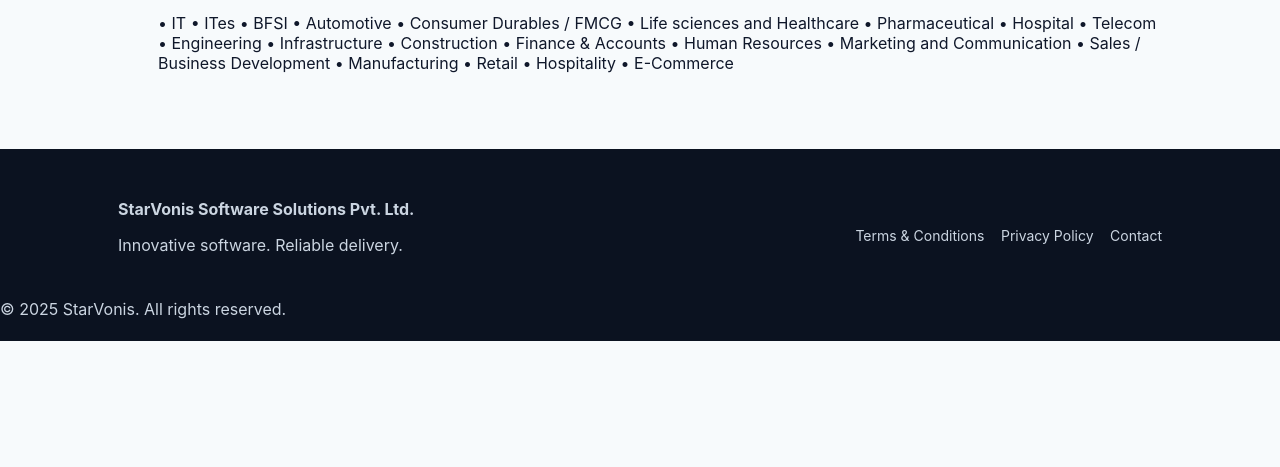
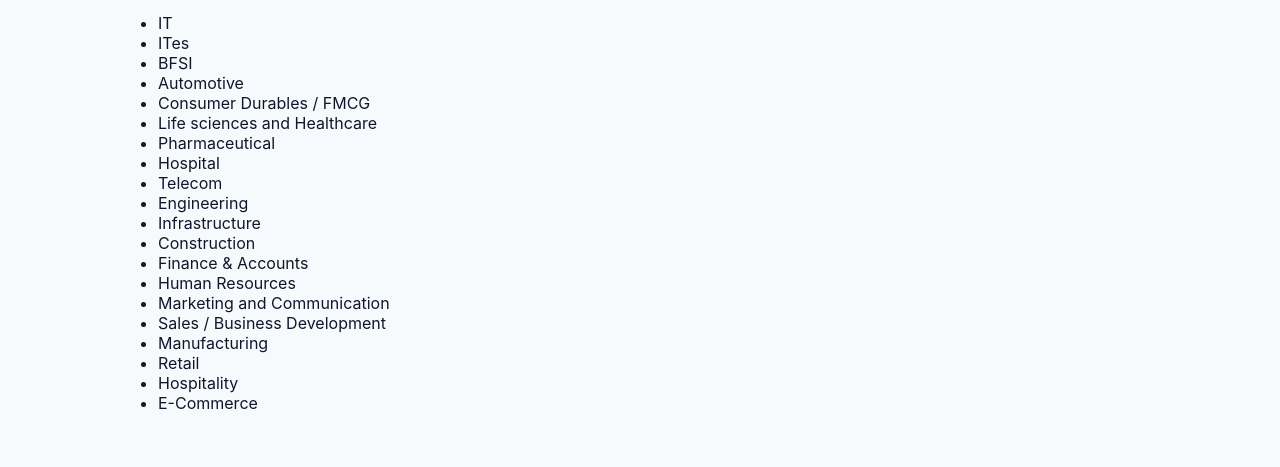
Before and after one commit to Starvonis/starvonis-website, a plain HTML site: page Our Verticles.html in a window 1280 px wide. Shown: the part 333-800 px from the top of the page. Drawn offline with Linux system fonts and the light colour scheme.

Commit message:
Our Verticles.html

```diff
--- a/Our Verticles.html
+++ b/Our Verticles.html
@@ -34,26 +34,27 @@
     <h1>Our Verticals</h1>
     <p>Being a young and fast-growing Recruitment company, we serve a wide range of industry verticals through innovative and customized solutions and passionate commitment to research. Understanding the different hiring strategies and compensation norms, we at Company Name specialized HR services and value-added services to our clients in different industry verticals.
 <ul>
-•	IT
-•	ITes
-•	BFSI
-•	Automotive
-•	Consumer Durables / FMCG
-•	Life sciences and Healthcare
-•	Pharmaceutical
-•	Hospital
-•	Telecom
-•	Engineering
-•	Infrastructure
-•	Construction
-•	Finance & Accounts
-•	Human Resources
-•	Marketing and Communication
-•	Sales / Business Development
-•	Manufacturing
-•	Retail
-•	Hospitality
-•	E-Commerce
+<li>IT</li>
+<li>ITes</li>
+  <li>BFSI</li>
+  <li>Automotive</li>
+  <li>Consumer Durables / FMCG</li>
+  <li>Life sciences and Healthcare</li>
+  <li>Pharmaceutical</li>
+  <li>Hospital</li>
+  <li>Telecom</li>
+  <li>Engineering</li>
+  <li>Infrastructure</li>
+  <li>Construction</li>
+  <li>Finance & Accounts</li>
+  <li>Human Resources</li>
+  <li>Marketing and Communication</li>
+  <li>Sales / Business Development</li>
+  <li>Manufacturing</li>
+  <li>Retail</li>
+  <li>Hospitality</li>
+  <li>E-Commerce</li>
+
 </ul>
 </p>
   </main>
```
